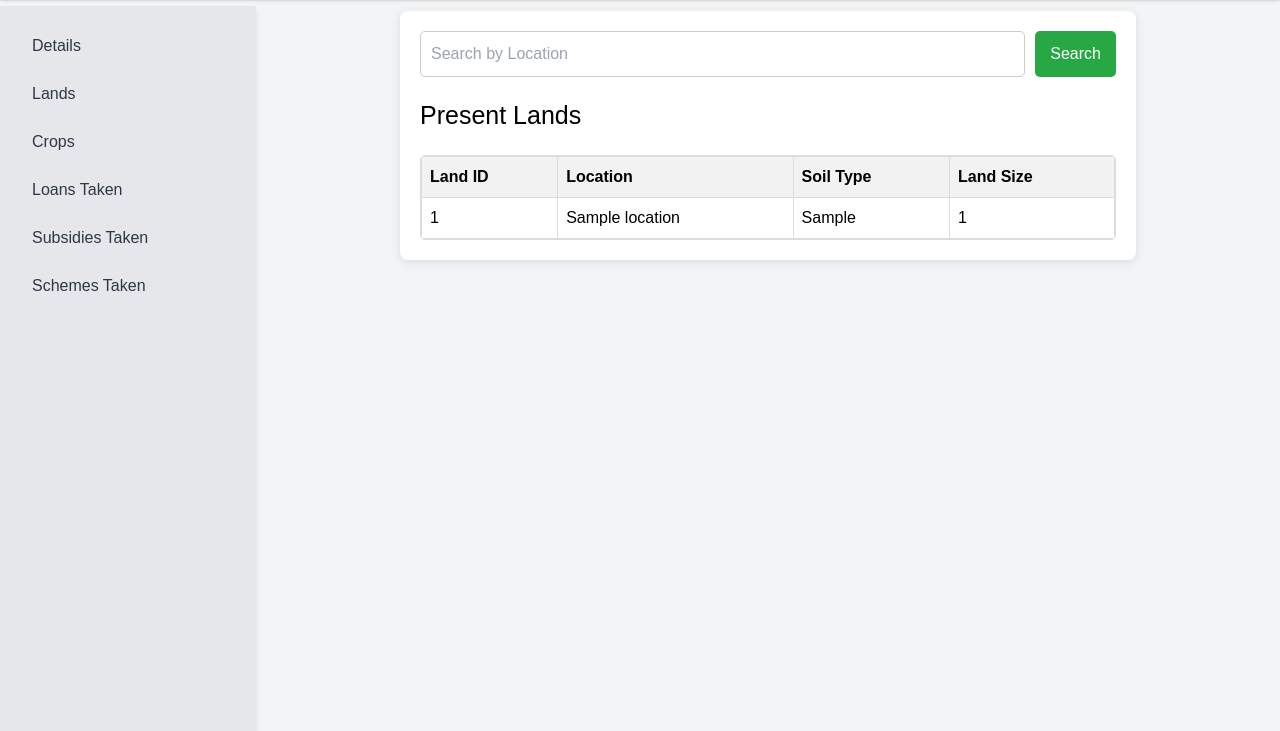
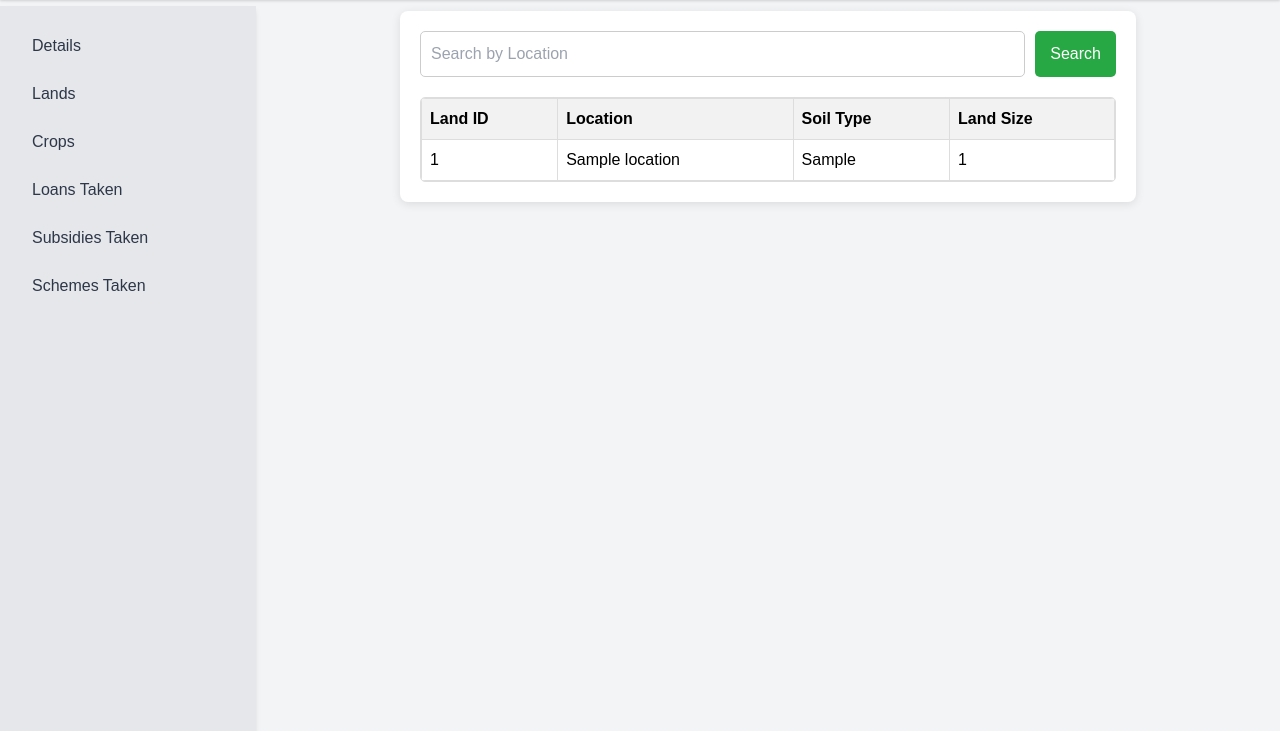
Before and after one commit to prudhvi-machana/Agrinexus, a Flask app: template templates/farmer_lands.html in a window 1280 px wide. Shown: the part 69-800 px from the top of the page. Run offline with Flask 3, Linux system fonts and the light colour scheme; the template is opened without the code that fills it: most values are stand-ins (such as "Sample title", 1, 10 or a date in 2020); some libraries are stand-ins or nearby versions.

Commit message:
Update farmer_lands.html

```diff
--- a/templates/farmer_lands.html
+++ b/templates/farmer_lands.html
@@ -1,3 +1,4 @@
+
 {% extends "base4.html" %}
 
 {% block title %}Farmer Lands{% endblock %}
@@ -20,15 +21,20 @@
             </div>
         {% endif %}
     {% endwith %}
+
+    <!-- Check if lands is empty -->
+    {% if not lands %}
+        <!-- Message for No land Present -->
+        <div class="no-lands-message" style="text-align: center; margin: 5px 0;">
+            <h2 style="font-size: 20px; color: #333;">No Land Present</h2>
+        </div>
+    {% else %}
+
         <form id="search-form" action="{{ url_for('farmer_lands', aadhar_id=farmer['aadhar_id']) }}" method="GET" class="search-form">
             <input type="text" name="search_avail_land" placeholder="Search by Location" required class="input-field">
             <button type="submit" class="search-button">Search</button>
         </form>
-    <!-- Present Lands Section -->
-    <div class="present-lands">
-        <h1 style="font-size: 25px;">Present Lands</h1>
 
-        {% if present_lands %}
             <div class="table-container">
                 <table id="lands-table">
                     <thead>
@@ -40,7 +46,7 @@
                         </tr>
                     </thead>
                     <tbody>
-                    {% for land in present_lands %}
+                        {% for land in lands %}
                             <tr>
                                 <td>{{ land['land_id'] }}</td>
                                 <td>{{ land['location'] }}</td>
@@ -51,9 +57,6 @@
                     </tbody>
                 </table>
             </div>
-        {% else %}
-            <p>No present lands available.</p>
     {% endif %}
 </div>
-
 {% endblock %}
```
Lines whose indentation alone changed are shown as unchanged.
